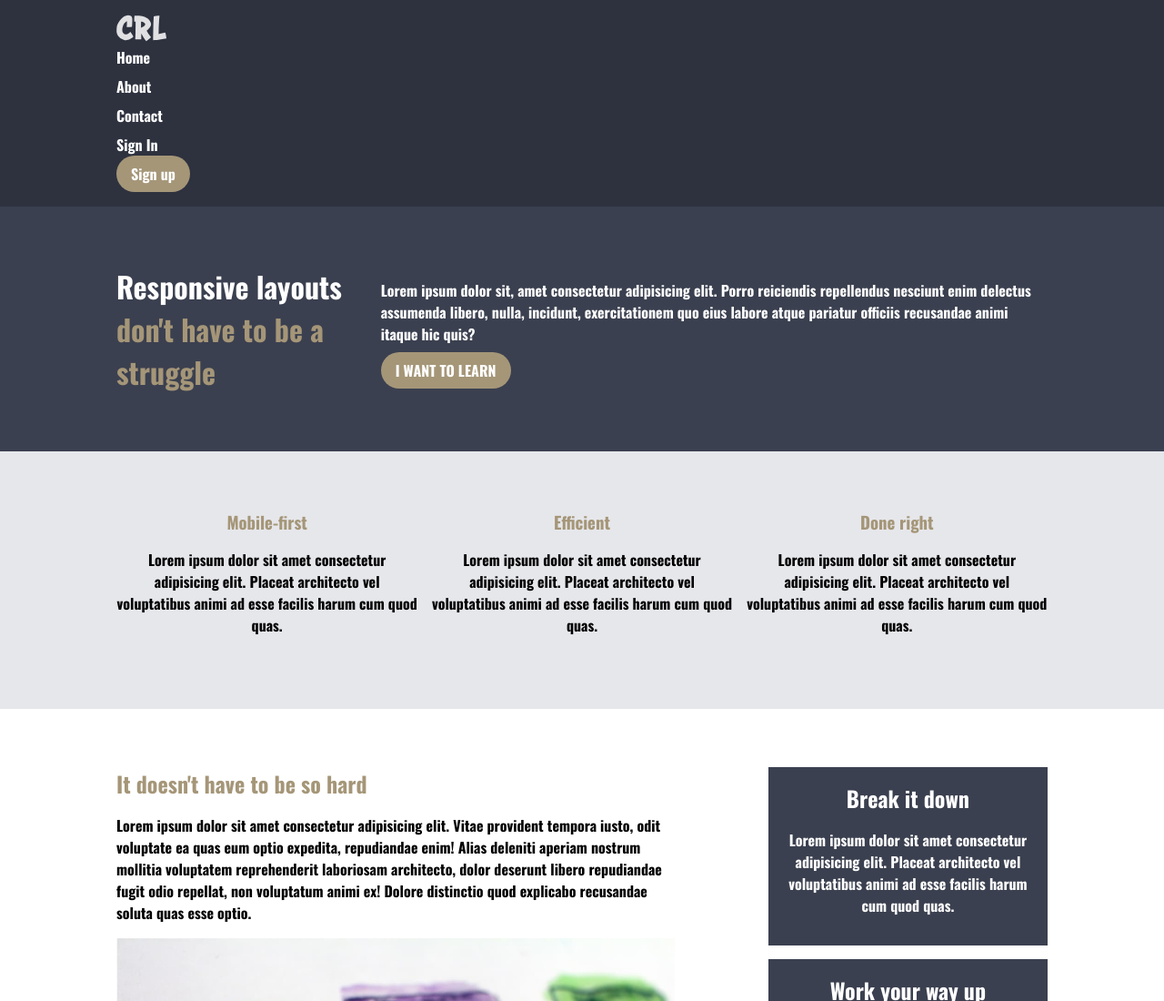
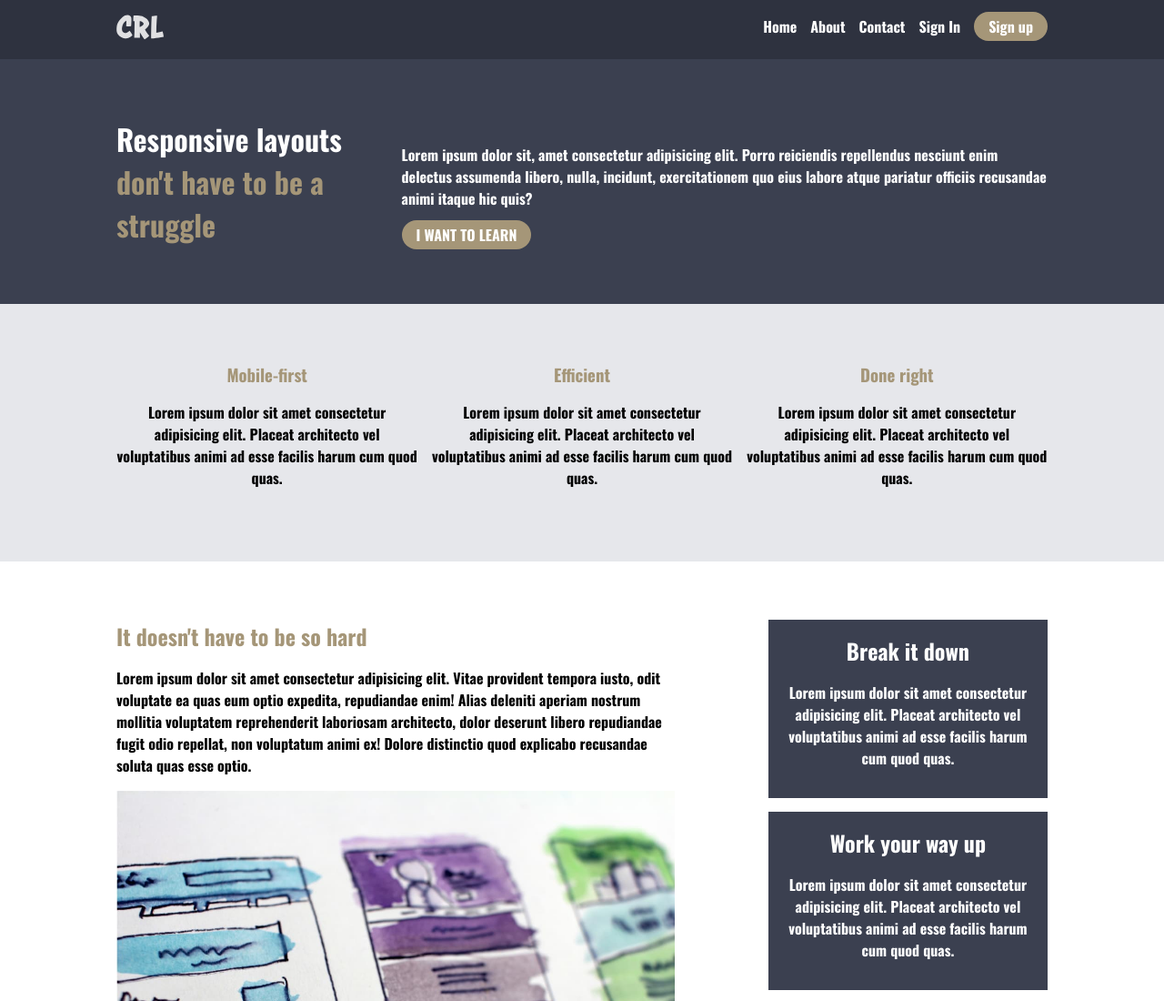
Before and after one commit to BrandonC123/layout-practice, a plain HTML site: page challenge-9/index.html in a window 1280 px wide. Shown: the top 1100 px of the page at 91% size. Drawn offline with nearby package versions, Linux system fonts and the light colour scheme.

Commit message:
Header formatting.

```diff
--- a/challenge-9/index.html
+++ b/challenge-9/index.html
@@ -15,15 +15,15 @@
     </head>
     <body>
         <header>
-            <div class="container">
+            <div class="container row">
                 <a class="logo" href="#">
                     <img
                         src="img/logo.svg"
                         alt="conquering responsive layouts"
                     />
                 </a>
-                <nav class="nav">
-                    <ul class="nav__list nav__list--primary">
+                <nav class="nav row">
+                    <ul class="nav__list nav__list--primary row">
                         <li class="nav__item">
                             <a href="#" class="nav__link">Home</a>
                         </li>
@@ -34,7 +34,7 @@
                             <a href="#" class="nav__link">Contact</a>
                         </li>
                     </ul>
-                    <ul class="nav__list nav__list--secondary">
+                    <ul class="nav__list nav__list--secondary row">
                         <li class="nav__item">
                             <a href="#" class="nav__link">Sign In</a>
                         </li>
@@ -56,7 +56,7 @@
                     Responsive layouts
                     <span class="accent-text">don't have to be a struggle</span>
                 </h1>
-                <div class="column">
+                <div class="intro-text column">
                     <p>
                         Lorem ipsum dolor sit, amet consectetur adipisicing
                         elit. Porro reiciendis repellendus nesciunt enim
--- a/challenge-9/style.css
+++ b/challenge-9/style.css
@@ -18,6 +18,7 @@ img {
 header {
     background-color: #2e323f;
     padding: 1em 0;
+    text-align: center;
 }
 
 h1,
@@ -34,6 +35,10 @@ section {
 
 .accent-text {
     color: #a59678;
+}
+
+.nav {
+    width: 100%;
 }
 
 .nav__list {
@@ -95,15 +100,27 @@ section {
     font-weight: bold;
     color: white;
     border-radius: 100px;
-    padding: 0.5em 1em;
+    padding: 0.25em 1em;
 }
 
 @media (min-width: 700px) {
     .row {
         display: flex;
     }
+    .nav {
+        justify-content: flex-end;
+        align-items: center;
+        gap: 15px;
+    }
+    .nav__list {
+        gap: 15px;
+    }
     .intro-title {
         font-size: 2rem;
+    }
+    .intro-text {
+        align-self: flex-end;
+        margin-left: 2em;
     }
     .section-two-container {
         display: flex;
```
